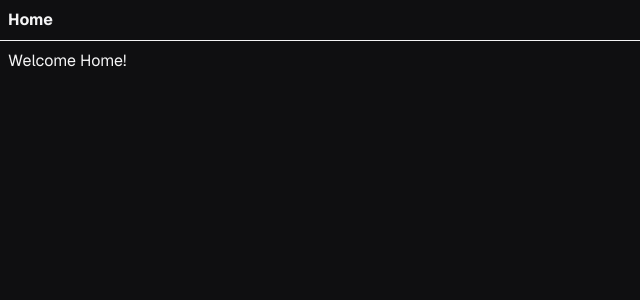
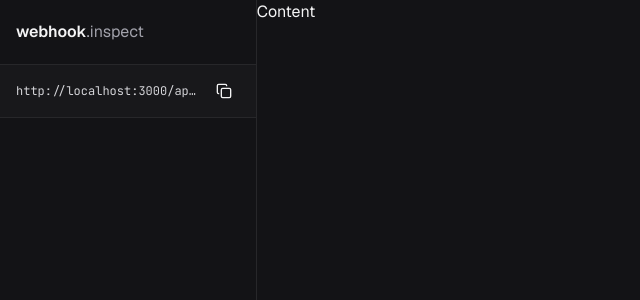
Before and after one commit to murilodamarioo/webhook-inspector, a React (Vite) app in the folder web/: page / in a window 1280 px wide. Shown: the top 300 px of the page, without its empty margins (0-640 px from the left). Built offline with nearby package versions, Linux system fonts and the light colour scheme.

Commit message:
:sparkles: feat: Create Sidebar and CopyButton components

```diff
--- /dev/null
+++ b/web/src/components/sidebar.tsx
@@ -0,0 +1,24 @@
+import { CopyIcon } from "lucide-react";
+import { IconButton } from "./ui/icon-button";
+
+export function Sidebar() {
+  return (
+    <div className="flex h-screen flex-col">
+      <div className="flex items-center justify-between border-b border-zinc-700 px-4 py-5">
+        <div className="flex items-baseline">
+          <span className="font-semibold text-zinc-100">webhook</span>
+          <span className="font-normal text-zinc-400">.inspect</span>
+        </div>
+      </div>
+
+      <div className="flex items-center gap-2 border-b border-zinc-700 bg-zinc-800 px-4 py-2.5">
+        <div className="flex-1 min-w-0 flex items-center text-xs font-mono text-zinc-300">
+          <span className="truncate">http://localhost:3000/api/capture</span>
+        </div>
+        <IconButton
+          icon={<CopyIcon className="size-4" />}
+        />
+      </div>
+    </div>
+  )
+}
--- /dev/null
+++ b/web/src/components/ui/icon-button.tsx
@@ -0,0 +1,30 @@
+import type { ComponentProps, ReactNode } from 'react'
+import { tv, type VariantProps } from 'tailwind-variants'
+
+const iconButton = tv({
+  base: 'flex items-center justify-center rounded-lg p-2 hover:bg-zinc-700 transition-colors duration-150',
+  variants: {
+    size: {
+      sm: 'size-6',
+      md: 'size-8'
+    },
+  },
+  defaultVariants: {
+    size: 'md'
+  }
+})
+
+interface IconButtonProps extends ComponentProps<'button'>, VariantProps<typeof iconButton> {
+  icon: ReactNode
+}
+
+export function IconButton({ icon, size, className, ...props }: IconButtonProps) {
+  return (
+    <button
+      type="button"
+      className={iconButton({ size, className })}
+      {...props}>
+      {icon}
+    </button>
+  )
+}
--- a/web/src/routes/__root.tsx
+++ b/web/src/routes/__root.tsx
@@ -1,15 +1,5 @@
-import { createRootRoute, Link, Outlet } from '@tanstack/react-router'
+import { createRootRoute, Outlet } from '@tanstack/react-router'
 
-const RootLayout = () => (
-  <>
-    <div className="p-2 flex gap-2">
-      <Link to="/" className="[&.active]:font-bold">
-        Home
-      </Link>
-    </div>
-    <hr />
-    <Outlet />
-  </>
-)
+const RootLayout = () => <Outlet />
 
 export const Route = createRootRoute({ component: RootLayout })
--- a/web/src/routes/index.tsx
+++ b/web/src/routes/index.tsx
@@ -1,4 +1,7 @@
 import { createFileRoute } from '@tanstack/react-router'
+import { Panel, PanelGroup, PanelResizeHandle } from 'react-resizable-panels'
+
+import { Sidebar } from '../components/sidebar'
 
 export const Route = createFileRoute('/')({
   component: Index,
@@ -6,8 +9,18 @@ export const Route = createFileRoute('/')({
 
 function Index() {
   return (
-    <div className="p-2">
-      <h3>Welcome Home!</h3>
+    <div className='h-screen bg-zinc-900'>
+      <PanelGroup direction='horizontal'>
+        <Panel defaultSize={20} minSize={15} maxSize={40}>
+          <Sidebar />
+        </Panel>
+
+        <PanelResizeHandle className='w-px bg-zinc-700 hover:bg-zinc-600 transition-colors duration-150' />
+
+        <Panel defaultSize={80} minSize={60}>
+          Content
+        </Panel>
+      </PanelGroup>
     </div>
   )
 }
```
